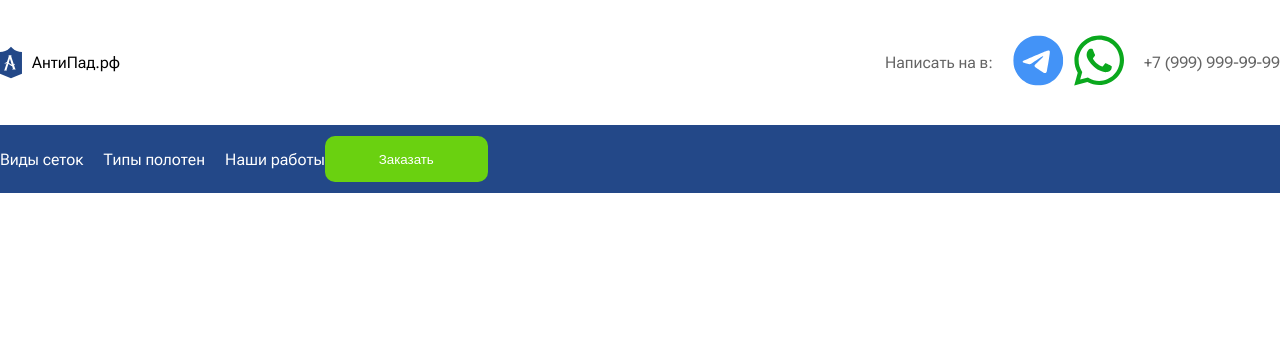
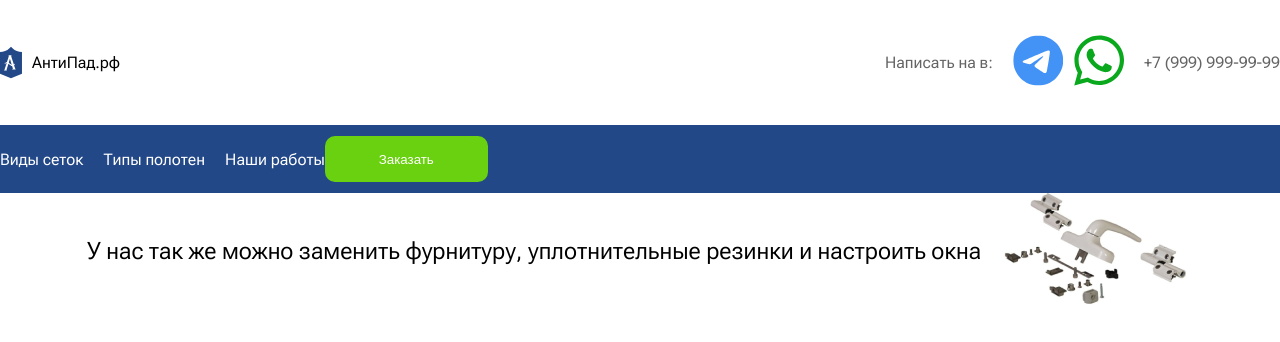
Before and after one commit to Maracash41/moskit, a React (Vite) app in the folder mosquito/: page / in a window 1280 px wide. Shown: the top 342 px of the page. Built offline with nearby package versions, Linux system fonts and the light colour scheme.

Commit message:
feat: add banner

```diff
--- /dev/null
+++ b/mosquito/src/components/Banner/Banner.tsx
@@ -0,0 +1,23 @@
+import React from "react";
+import classes from "./banner.module.css";
+import bannerImg from "../../assets/banner_img.png";
+
+const Banner: React.FC = () => {
+  return (
+    <div className={classes.banner}>
+      <div className={classes.container}>
+        <div className={classes.bannerContent}>
+          <div className={classes.bannerText}>
+            У нас так же можно заменить фурнитуру, уплотнительные резинки и
+            настроить окна
+          </div>
+          <div className={classes.bannerImageContainer}>
+            <img src={bannerImg} alt="баннер рисунок" />
+          </div>
+        </div>
+      </div>
+    </div>
+  );
+};
+
+export default Banner;
--- /dev/null
+++ b/mosquito/src/components/Banner/banner.module.css
@@ -0,0 +1,21 @@
+@import "../../styles/global.css";
+
+.banner {
+  width: 100%;
+}
+
+.bannerContent {
+  display: flex;
+  justify-content: center;
+  align-items: center;
+  gap: 10px;
+}
+
+.bannerText {
+  color: var(--text-color);
+  font-size: 1.5rem;
+}
+
+.bannerImg {
+  max-width: 100%;
+}
--- a/mosquito/src/components/Header/header.module.css
+++ b/mosquito/src/components/Header/header.module.css
@@ -1,7 +1,6 @@
 @import "../../styles/global.css";
 .header {
   width: 100%;
-  height: 300px;
 }
 
 .headerTop {
--- a/mosquito/src/components/Main/Main.tsx
+++ b/mosquito/src/components/Main/Main.tsx
@@ -1,10 +1,16 @@
 import React from "react";
 import classes from "./main.module.css";
+import Banner from "../Banner/Banner";
 
 const Main: React.FC = () => {
   return (
     <>
-      <footer className={classes.footer}></footer>
+      <main className={classes.main}>
+        <div className={classes.mainContent}>
+          <Banner />
+          <div className={classes.container}></div>
+        </div>
+      </main>
     </>
   );
 };
```
Also changed, not shown: mosquito/src/assets/banner_img.png (added).
